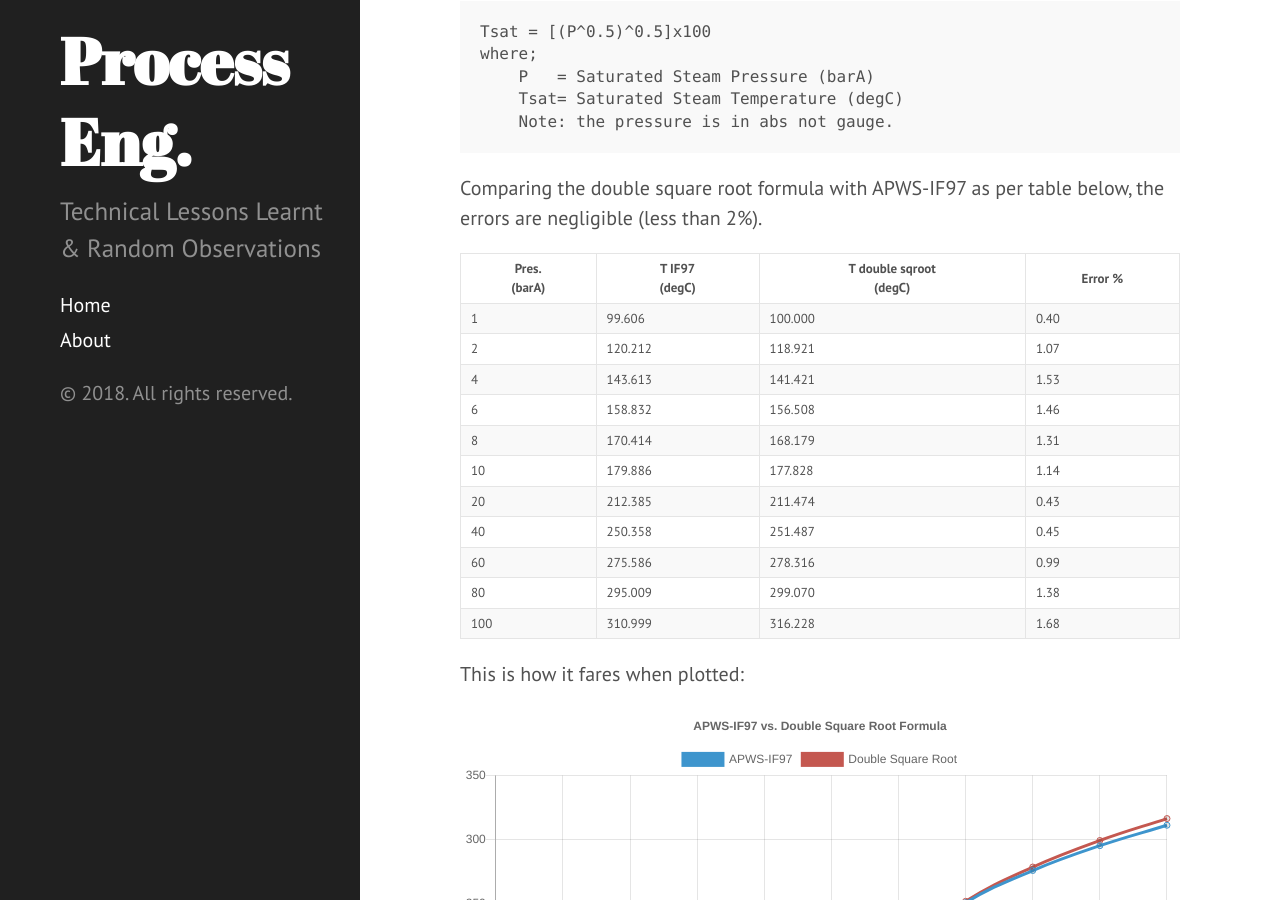
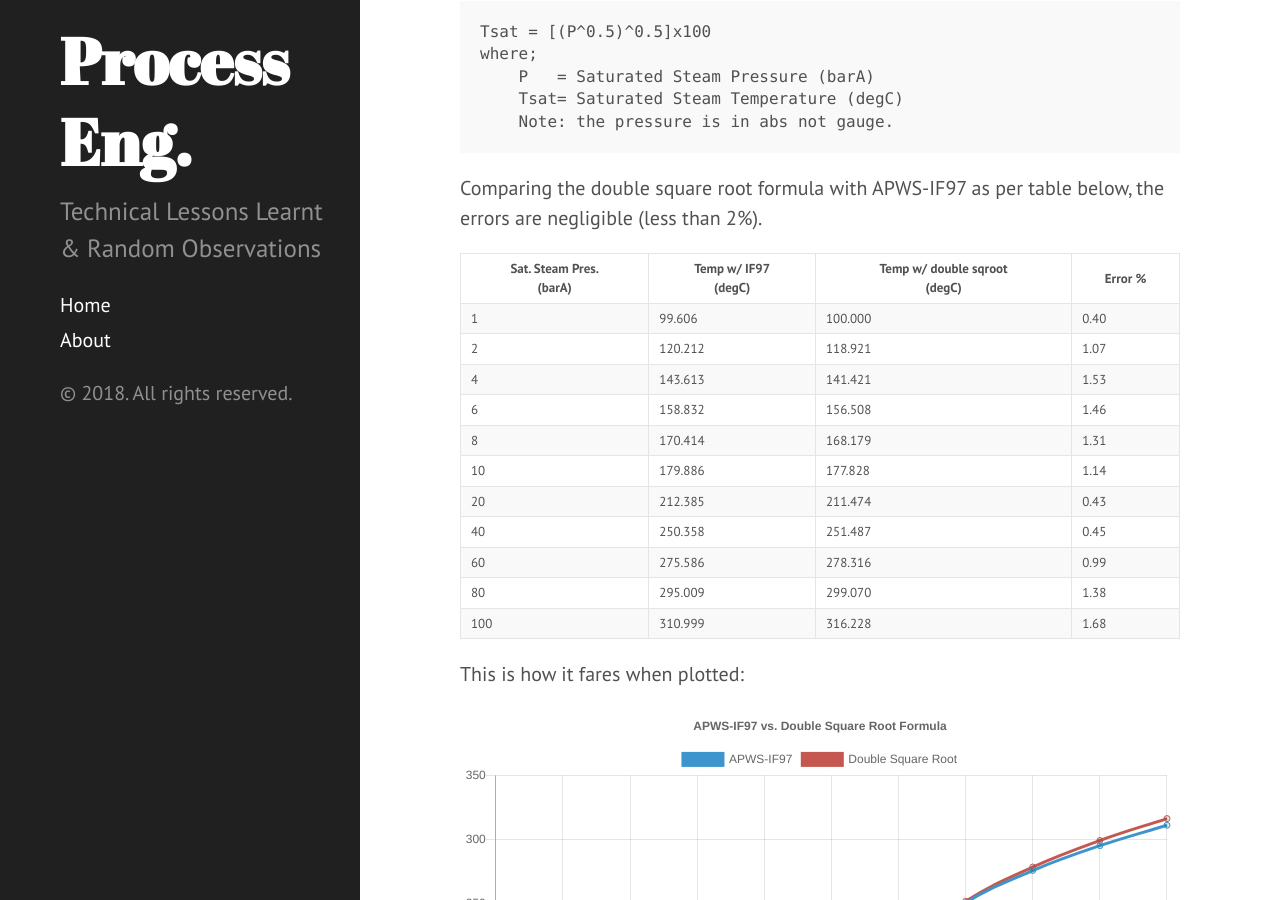
Before and after one commit to mohafizul/mohafizul.github.io, a Jekyll site: the page built from _posts/2018-06-21-calc-steam-property.md, in a window 1280 px wide and 900 px high, scrolled down 399 px. Built offline with Jekyll 4.4.1, drawn with Linux system fonts in a browser that asks for light colours; nearby versions of some CDN libraries.

````diff
--- a/_posts/2018-06-21-calc-steam-property.md
+++ b/_posts/2018-06-21-calc-steam-property.md
@@ -21,7 +21,7 @@ where;
 ```
 Comparing the double square root formula with APWS-IF97 as per table below, the errors are negligible (less than 2%).
 
-|Pres.<br>(barA)|T IF97<br>(degC)|T double sqroot<br>(degC)|Error %|
+|Sat. Steam Pres.<br>(barA)|Temp w/ IF97<br>(degC)|Temp w/ double sqroot<br>(degC)|Error %|
 |---|---|---|---|
 |1|99.606|100.000|0.40|
 |2|120.212|118.921|1.07|
@@ -39,6 +39,7 @@ This is how it fares when plotted:
 
 <canvas id="popChart" width="600" height="400"></canvas>
 
+
 So with plant saturated steam usually is between 5 barG to 50 barG, the formula can perform well at negligible difference compare to APWS-IF97.
 
 |Steam Type|Pressure (barG)|Pressure (barA)|
````
